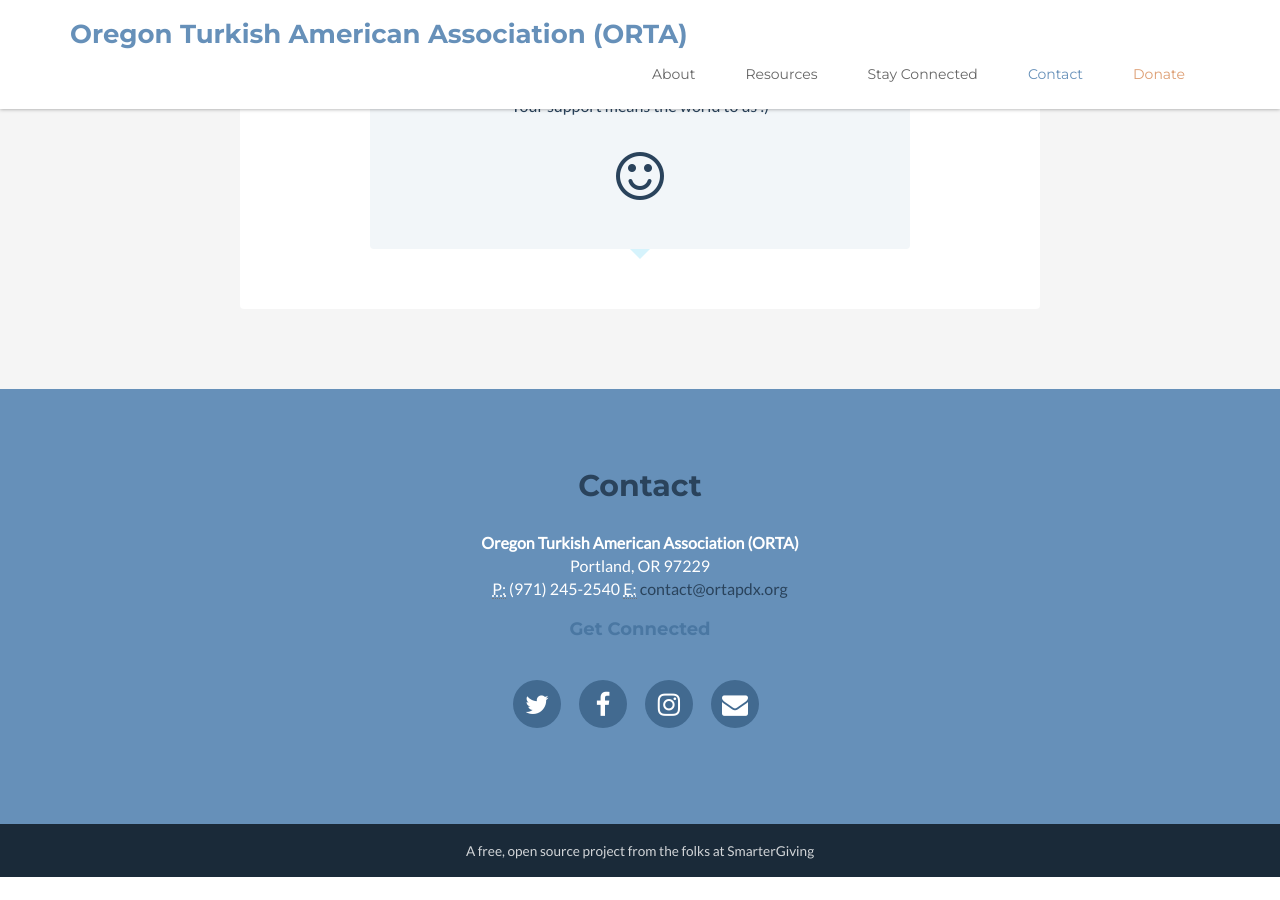
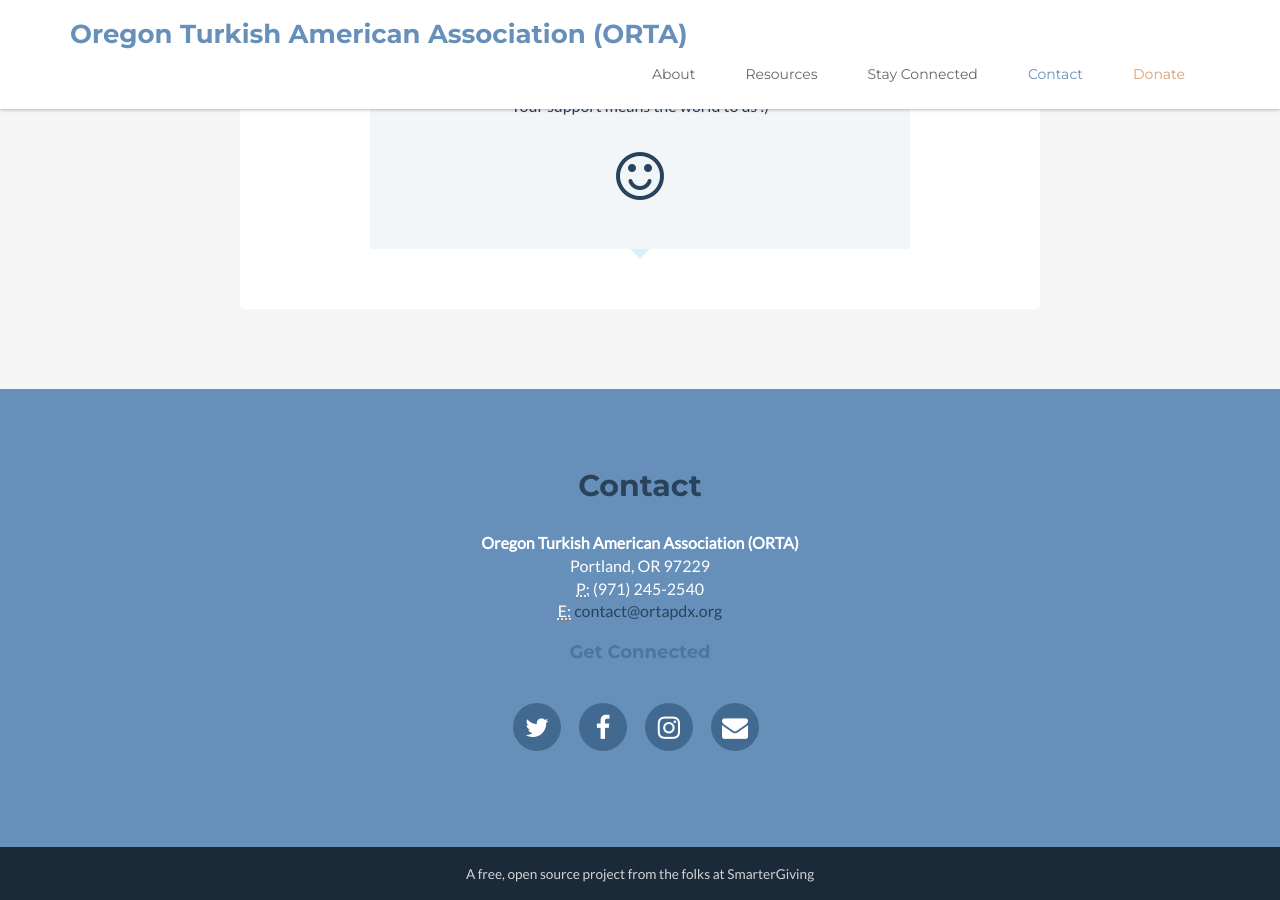
Before and after one commit to ortapdx/ortapdx.github.io, a Jekyll site: the page built from index.html, in a window 1280 px wide and 900 px high, scrolled down 2045 px. Built offline with Jekyll 4.4.1, drawn with Linux system fonts in a browser that asks for light colours; nearby versions of some CDN libraries; comment, search, counter and statistics services are not loaded; before the commit the page ends 2922 px from its top, so only the background shows below that.

Commit message:
Update index.html

```diff
--- a/index.html
+++ b/index.html
@@ -203,7 +203,7 @@ layout: default
         {% if site.org_street_address %}{{ site.org_street_address }},&nbsp;{% endif %}{% if site.org_address_suite %}{{ site.org_address_suite }}<br>{% endif %}
         {% if site.org_city %}{{ site.org_city }},&nbsp;{% endif %}{% if site.org_state %}{{ site.org_state }}&nbsp;{% endif %}{% if site.org_zip %}{{ site.org_zip }}{% endif %}<br>
         {% if site.org_phone %}
-        <abbr title="Phone">P:</abbr> {{ site.org_phone }}
+        <abbr title="Phone">P:</abbr> {{ site.org_phone }} <br>
         {% endif %}
         {% if site.org_general_email_inbox %}
         <abbr title="Email">E:</abbr> <a href="mailto: {{ site.org_general_email_inbox }}">{{ site.org_general_email_inbox }}</a>
```
